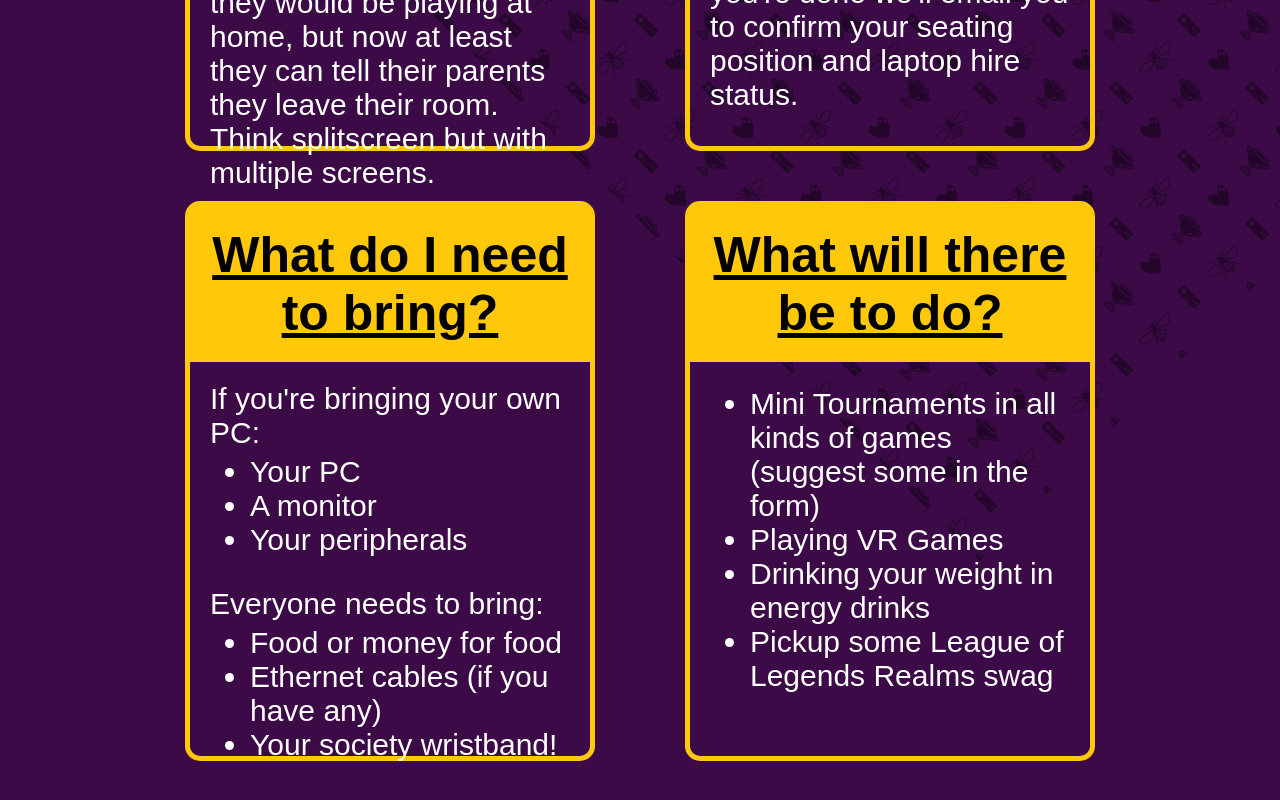
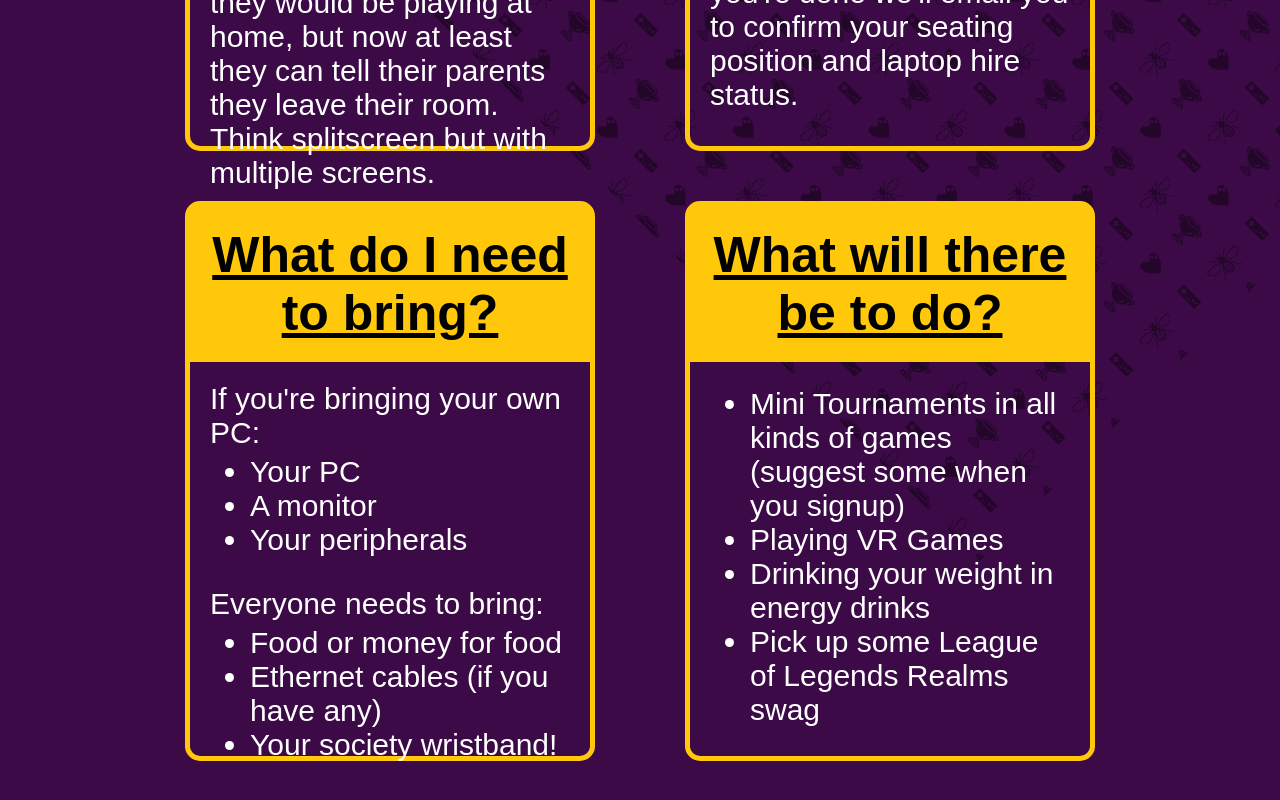
Before and after one commit to UoMEsports/UoM-LAN, a Vue app: page / in a window 1280 px wide. Shown: the part 1310-2110 px from the top of the page. Built offline with nearby package versions, Linux system fonts and the light colour scheme; a web font is replaced by a local one.

Commit message:
fix: typos

```diff
--- a/src/views/Home.vue
+++ b/src/views/Home.vue
@@ -46,10 +46,10 @@
         </template>
 
         <ul>
-          <li>Mini Tournaments in all kinds of games (suggest some in the form)</li>
+          <li>Mini Tournaments in all kinds of games (suggest some when you signup)</li>
           <li>Playing VR Games</li>
           <li>Drinking your weight in energy drinks</li>
-          <li>Pickup some League of Legends Realms swag</li>
+          <li>Pick up some League of Legends Realms swag</li>
         </ul>
       </InfoPanel>
     </div>
```
